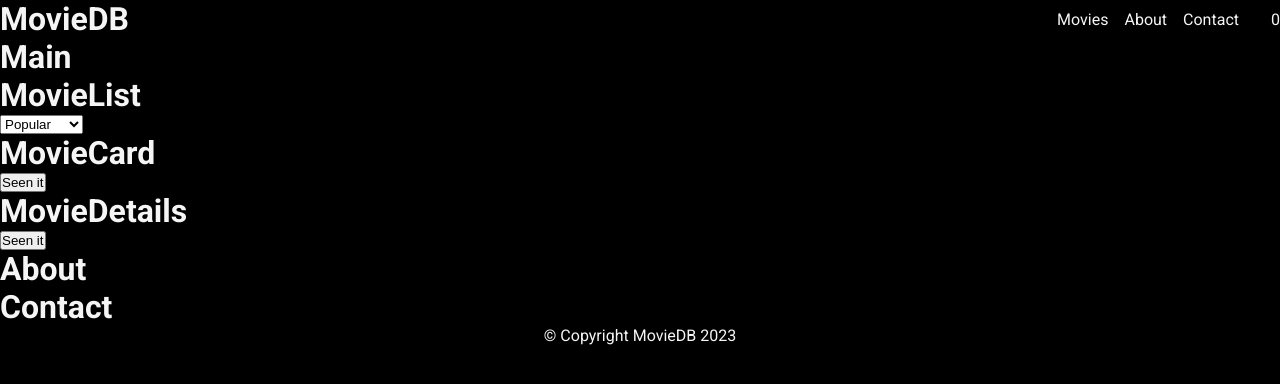
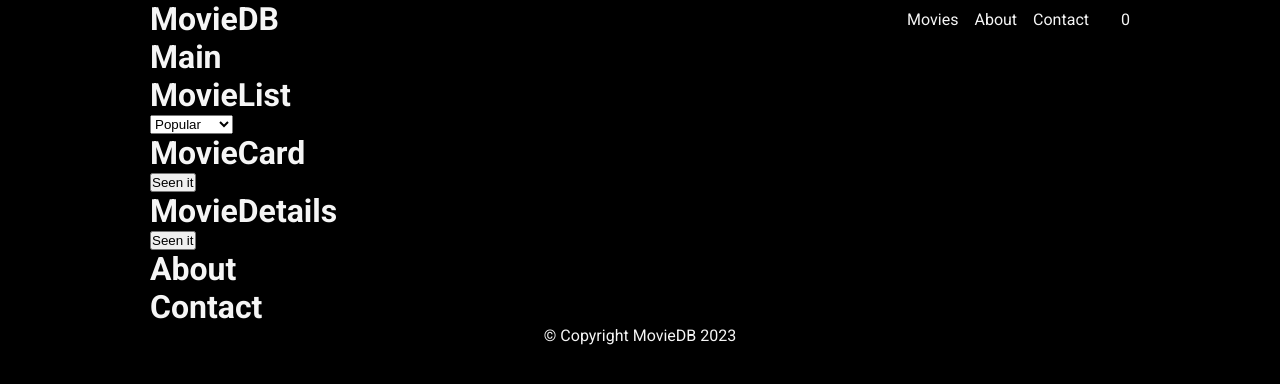
Before and after one commit to johanbry/movieDB-react, a React (Vite) app: page / in a window 1280 px wide. Shown: the top 384 px of the page. Built offline with nearby package versions, Linux system fonts and the light colour scheme.

Commit message:
width global wrapper

```diff
--- a/src/index.css
+++ b/src/index.css
@@ -10,6 +10,14 @@ body {
   background-color: #000000;
   color: whitesmoke;
   font-family: "Roboto", sans-serif;
+  display: flex;
+  justify-content: center;
+}
+
+body > div {
+  width: 100%;
+  max-width: 980px;
+  margin: 0 22px;
 }
 
 a {
```
